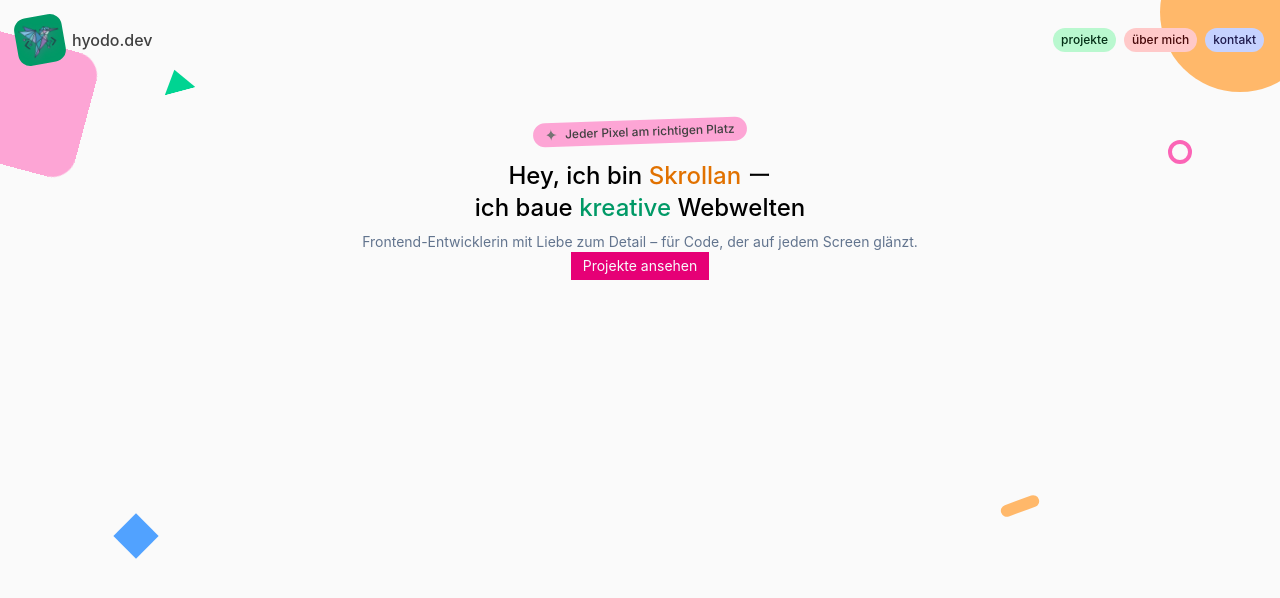
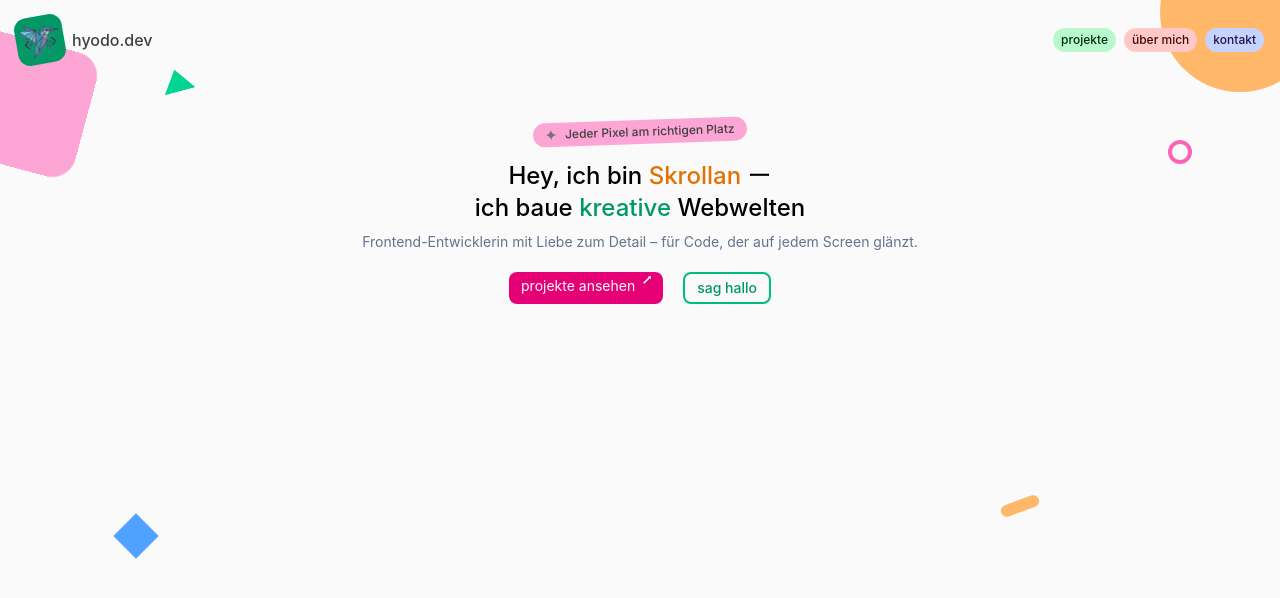
Before and after one commit to Schokett/hyodoWebsite, a React (Vite) app: page / in a window 1280 px wide. Shown: the top 598 px of the page. Built offline with nearby package versions, Linux system fonts and the light colour scheme.

Commit message:
added header

```diff
--- a/src/pages/Home.tsx
+++ b/src/pages/Home.tsx
@@ -34,7 +34,7 @@ function Home() {
 
       <section className="mt-10">
         <div className="flex items-center justify-center gap-2 text-xs font-medium text-neutral-700 mb-4 bg-pink-300 rounded-full p-1 px-3 w-fit mx-auto -rotate-2">
-          <img src="src\assets\star.svg" alt="" className="w-3" />
+          <img src="src/assets/star.svg" alt="" className="w-3" />
           Jeder Pixel am richtigen Platz
         </div>
         <h2 className="text-2xl font-medium">
@@ -44,7 +44,15 @@ function Home() {
         <p className="text-slate-500 text-sm mt-2">
           Frontend-Entwicklerin mit Liebe zum Detail – für Code, der auf jedem Screen glänzt.
         </p>
-        <button className="bg-pink-600 text-slate-50 text-sm p-1 px-3 ">Projekte ansehen</button>
+        <div className="flex justify-center gap-5 mt-5">
+          <button className="bg-pink-600 text-slate-50 text-sm p-1 px-3 flex gap-2 rounded-lg">
+            projekte ansehen
+            <img src="src/assets/arrow.svg" alt="arrow" className="w-2 " />
+          </button>
+          <button className=" text-emerald-600 font-medium border-emerald-500 border-2 text-sm p-1 px-3 flex gap-2 rounded-lg">
+            sag hallo
+          </button>
+        </div>
       </section>
     </div>
   );
```
Also changed, not shown: src/assets/arrow.svg.
